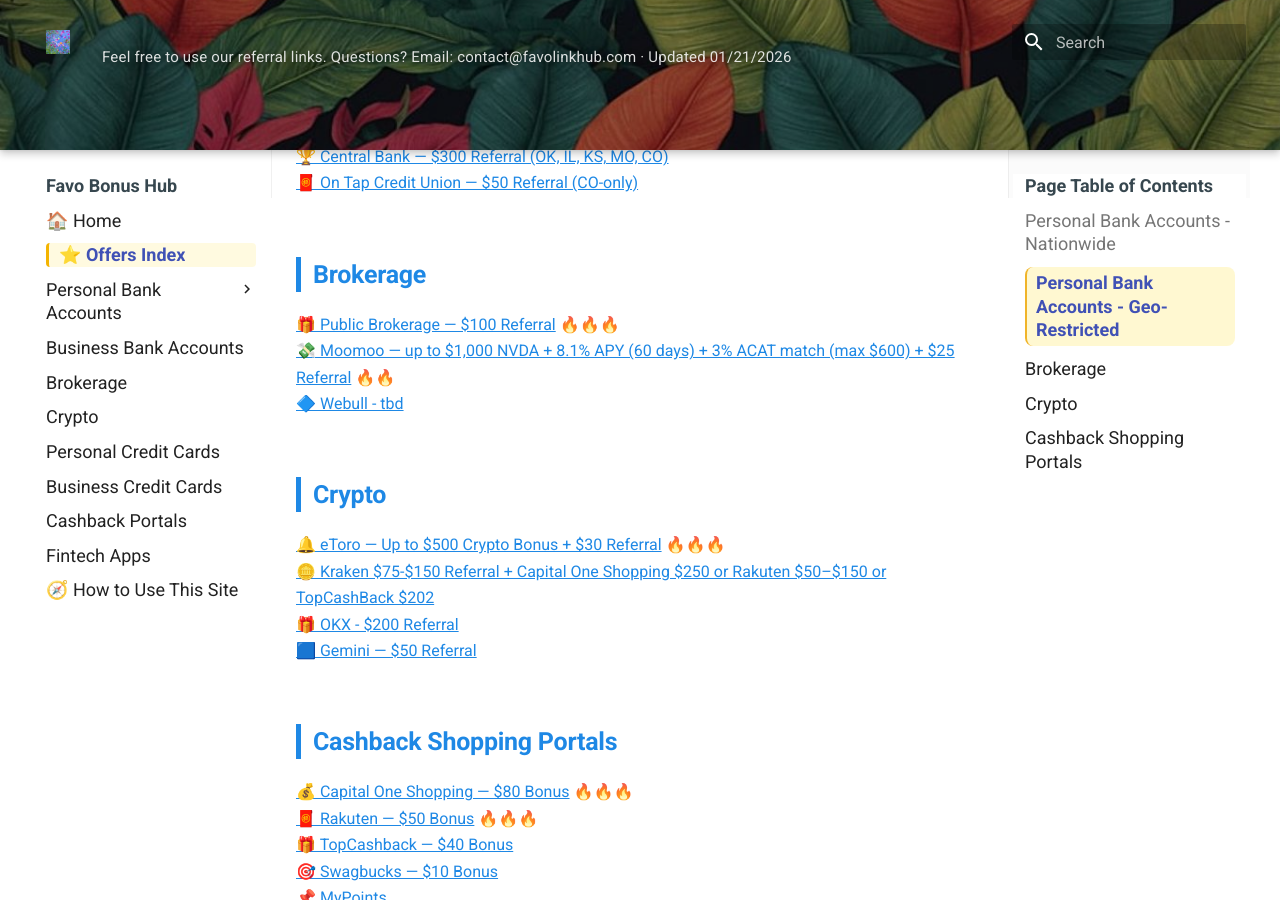
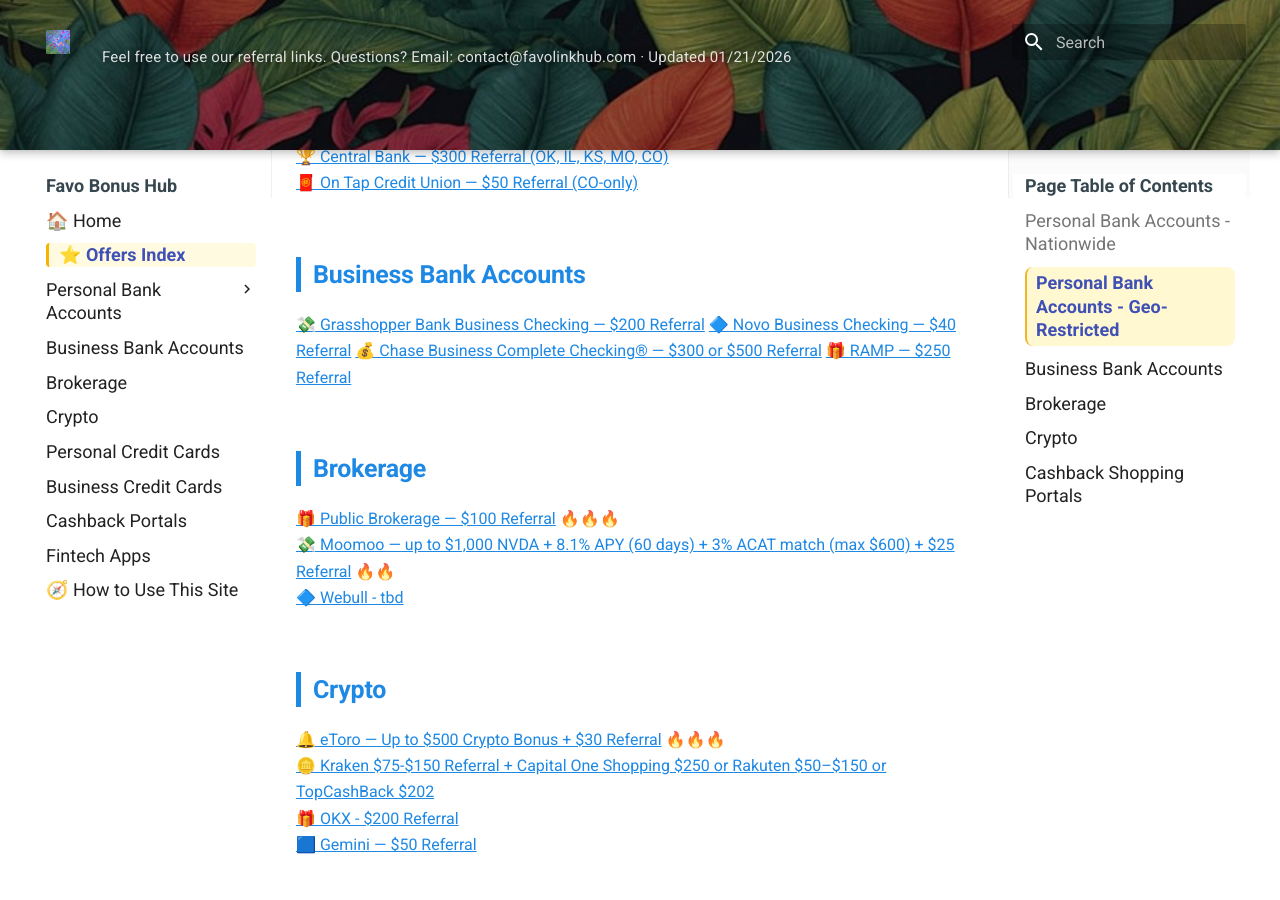
Before and after one commit to whispersofzephyr/favolinkhub-site, an MkDocs documentation site: the page built from docs/offers-index.md, in a window 1280 px wide and 900 px high, scrolled down 796 px. Built offline with MkDocs 1.6.1 and Material for MkDocs 9.7.7, drawn with Linux system fonts in a browser that asks for light colours.

Commit message:
Update offers-index.md

```diff
--- a/docs/offers-index.md
+++ b/docs/offers-index.md
@@ -29,6 +29,13 @@ All current offers, organized by category.
 [🏆 Central Bank — $300 Referral (OK, IL, KS, MO, CO)](personal-bank-geo.md#central-bank)
 [🧧 On Tap Credit Union — $50 Referral (CO-only)](personal-bank-geo.md#on-tap-credit-union)
 
+## Business Bank Accounts
+
+[💸 Grasshopper Bank Business Checking — $200 Referral](business-bank.md#biz-grasshopper)
+[🔷 Novo Business Checking — $40 Referral](business-bank.md#biz-novo)
+[💰 Chase Business Complete Checking® — $300 or $500 Referral](business-bank.md#biz-chase-business)
+[🎁 RAMP — $250 Referral](business-bank.md#biz-ramp)
+
 ## Brokerage
 
 [🎁 Public Brokerage — $100 Referral](brokerage.md#br-public) 🔥🔥🔥
```
